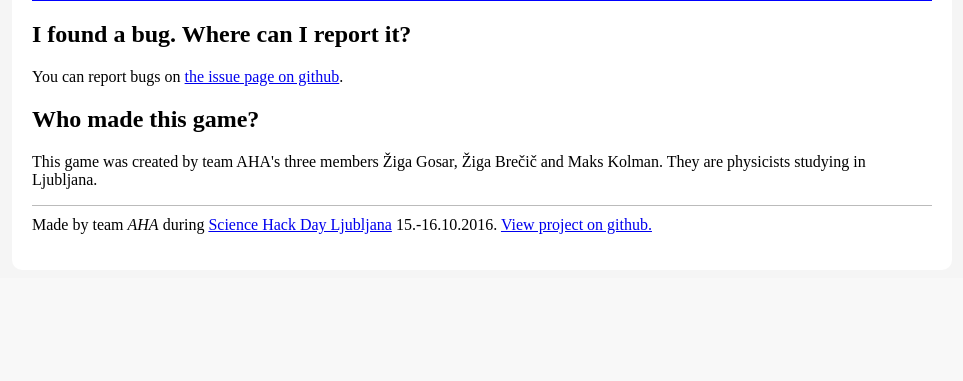
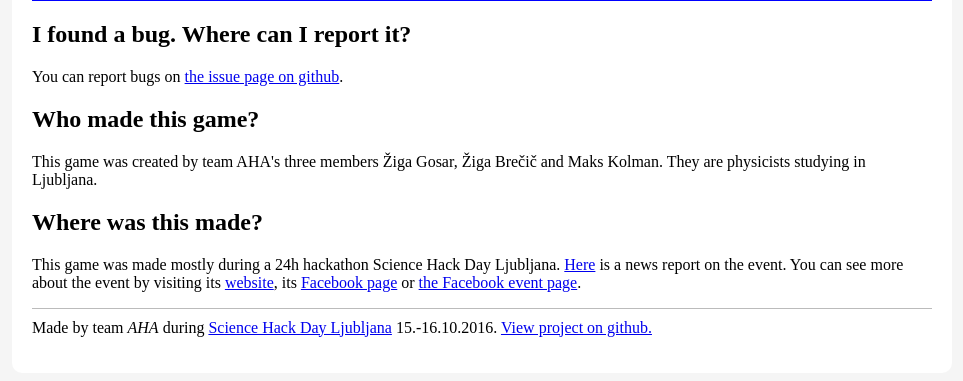
Before and after one commit to MKolman/SHD-2016, a Flask app: page /help in a window 1280 px wide. Shown: the part 1163-1544 px from the top of the page, without its empty margins (158-1121 px from the left). Before the commit the page ends 1397 px from the top, so only its background shows below. Run offline with Flask 2, Linux system fonts and the light colour scheme; some libraries are stand-ins or nearby versions.

Commit message:
Added more to the help page

```diff
--- a/templates/help.html
+++ b/templates/help.html
@@ -61,4 +61,7 @@
     <h2> Who made this game? </h2>
     This game was created by team AHA's three members Žiga Gosar, Žiga Brečič and Maks Kolman. They are physicists studying in Ljubljana.
 
+    <h2> Where was this made? </h2>
+    This game was made mostly during a 24h hackathon Science Hack Day Ljubljana. <a href="http://4d.rtvslo.si/arhiv/prispevki-in-izjave-tv-porocila/174432054">Here</a> is a news report on the event. You can see more about the event by visiting its <a href="http://ljubljana.sciencehackday.org/en/">website</a>, its <a href="https://www.facebook.com/ScienceHackDayLjubljana/">Facebook page</a> or <a href="https://www.facebook.com/events/258175411236358/">the Facebook event page</a>.
+
 {% endblock %}
```
